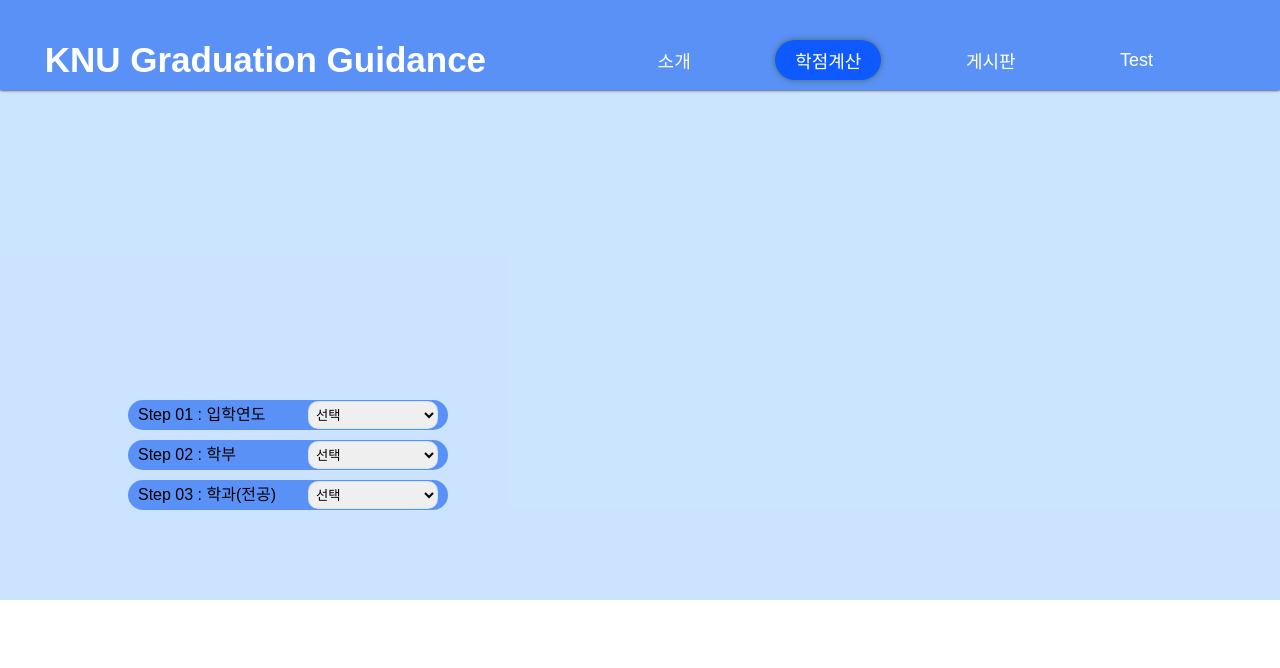
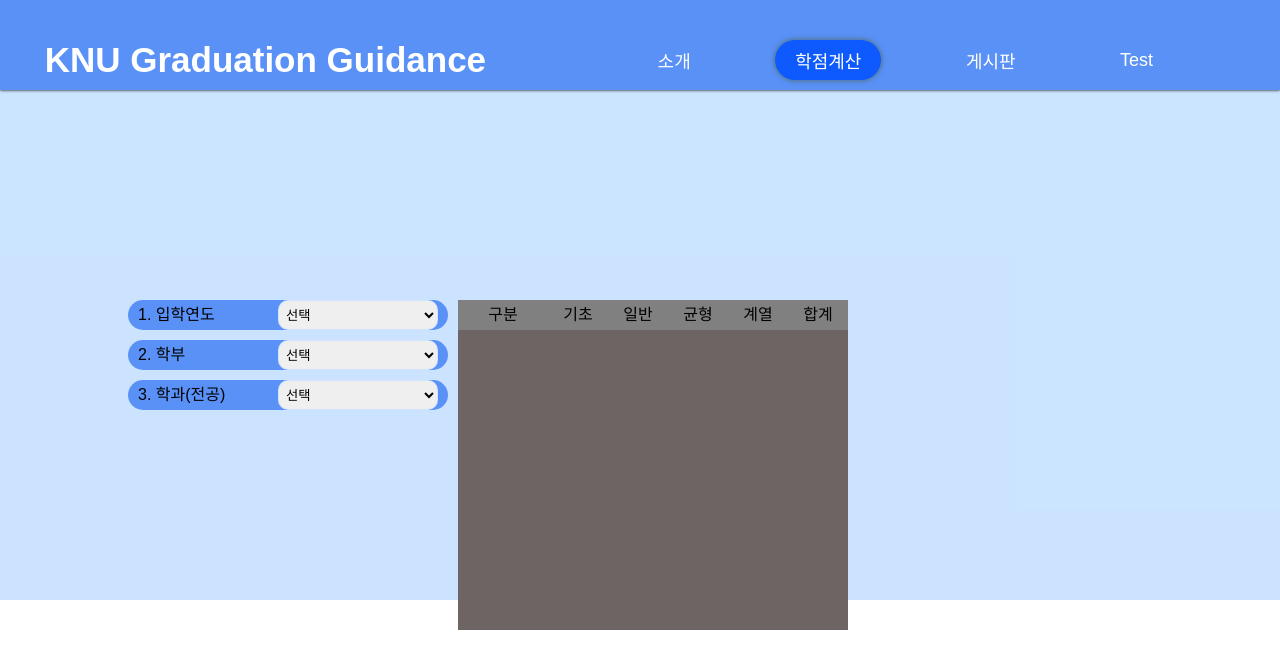
Before and after one commit to rogi-rogi/KNU_Graduation_Guidance, a React (Create React App) app: page / in a window 1280 px wide. Shown: the top 668 px of the page. Built offline with nearby package versions, Linux system fonts and the light colour scheme; a web font is replaced by a local one.

Commit message:
calc to GroupListBox 연동

```diff
--- a/src/components/calc_graduation/CalcBox.js
+++ b/src/components/calc_graduation/CalcBox.js
@@ -5,24 +5,19 @@ import CreditContext from "../../contexts/CreditContext";
 const CalcBox = () => {
   const { groupState } = useContext(GroupContext);
   const { creditState, creditDispatch } = useContext(CreditContext);
-  const TEST = creditDispatch("y1_g3_m1", { type: "GET_CREDIT" });
-  console.log(TEST);
-  const TEMP = groupState["major"].list["y1_g1"];
-  console.log(TEMP);
+
   const [selectYear, setSelectYear] = useState("*");
   const [selectGroup, setSelectGroup] = useState("*");
   const [selectMajor, setSelectMajor] = useState("*");
   const handleOnChangeSelectYear = (e) => {
-    if (e.target.value !== undefined) setSelectYear(e.target.value);
+    if (e.target.value) setSelectYear(e.target.value);
   };
   const handleOnChangeSelectGroup = (e) => {
-    if (e.target.value !== undefined) setSelectGroup(e.target.value);
+    if (e.target.value) setSelectGroup(e.target.value);
   };
   const handleOnChangeSelectMajor = (e) => {
-    if (e.target.value !== undefined) setSelectMajor(e.target.value);
+    if (e.target.value) setSelectMajor(e.target.value);
   };
-  // 입학연도별 대학분류
-  const headerList = ["구분", "기초", "일반", "균형", "계열", "합계"];
 
   useEffect(() => {
     console.log(`select ID : ${selectMajor}`);
@@ -34,25 +29,25 @@ const CalcBox = () => {
       <div className="calc-box-wrapper">
         <div className="list-box-wrapper">
           <GroupListBox
-            header={groupState["year"].header}
-            list={groupState["year"].list["*"]}
+            header={groupState.initGroup["year"].header}
+            list={groupState.initGroup["year"].list["*"]}
             onChange={handleOnChangeSelectYear}
           />
           <GroupListBox
-            header={groupState["group"].header}
-            list={groupState["group"].list[selectYear]}
+            header={groupState.initGroup["group"].header}
+            list={groupState.initGroup["group"].list[selectYear]}
             onChange={handleOnChangeSelectGroup}
           />
           <GroupListBox
-            header={groupState["major"].header}
-            list={groupState["major"].list[selectGroup]}
+            header={groupState.initGroup["major"].header}
+            list={groupState.initGroup["major"].list[selectGroup]}
             onChange={handleOnChangeSelectMajor}
           />
         </div>
-        {/* <div className="calc-box-container-subject">
-          <ViewHeader headerList={headerList} />
-          <ViewCredit {...targetCreditInfo} />
-        </div> */}
+        <div className="calc-box-container-subject">
+          <ViewHeader headerList={groupState.ViewHeaderList} />
+          {/* <ViewCredit {...targetCreditInfo} /> */}
+        </div>
       </div>
     </>
   );
@@ -84,11 +79,9 @@ const ViewCredit = ({ header, creditList, selectGroupID }) => {
   return (
     <>
       <div className="header">{header}</div>
-      {creditList
-        .filter((group) => group.id === selectGroupID)[0]
-        .subject.map((credit) => (
-          <div>{credit}</div>
-        ))}
+      {creditList.subject.map((credit) => (
+        <div>{credit}</div>
+      ))}
     </>
   );
 };
--- a/src/contexts/GroupContext.js
+++ b/src/contexts/GroupContext.js
@@ -1,7 +1,7 @@
 import { createContext } from "react";
 const groupList = {
   year: {
-    header: "Step 01 : 입학연도",
+    header: "1. 입학연도",
     list: {
       "*": [
         { id: "y1", title: "~2012" },
@@ -12,7 +12,7 @@ const groupList = {
     },
   },
   group: {
-    header: "Step 02 : 학부",
+    header: "2. 학부",
     list: {
       // ~2012
       y1: [
@@ -37,7 +37,7 @@ const groupList = {
     },
   },
   major: {
-    header: "Step 03 : 학과(전공)",
+    header: "3. 학과(전공)",
     list: {
       // ~2012 복지융합대학
       y1_g1: [
@@ -76,10 +76,12 @@ const groupList = {
     },
   },
 };
+const ViewHeaderList = ["구분", "기초", "일반", "균형", "계열", "합계"];
+
 const initGroup = groupList;
 
 const GroupContext = createContext({
-  groupState: initGroup,
+  groupState: { initGroup, ViewHeaderList },
 });
 
 export default GroupContext;
--- a/src/pages/Page.scss
+++ b/src/pages/Page.scss
@@ -80,18 +80,24 @@
 }
 
 .calc-box-wrapper {
-  width: 100%;
   padding-top: 300px;
   height: 300px;
   display: flex;
-  flex-direction: column;
-  align-items: center;
-  justify-content: space-around;
+  flex-wrap: wrap;
+  gap: 10px;
+  .list-box-wrapper {
+    display: flex;
+    flex-direction: column;
+    height: 110px;
+    width: max-content;
+    gap: 10px;
+  }
   .calc-box-container-subject {
+    background-color: rgb(110, 100, 100);
     display: inline-grid;
+    width: max-content;
     grid-template-columns: minmax(80px, 1.5fr) repeat(5, minmax(60px, 1fr));
     grid-template-rows: 30px repeat(10, minmax(30px, 1fr));
-
     .header {
       background-color: gray;
       text-align: center;
@@ -100,16 +106,10 @@
   }
 }
 
-.list-box-wrapper {
-  display: flex;
-  flex-direction: column;
-  height: 100px;
-  width: 100%;
-  gap: 10px;
-}
-
 .list-box {
   width: 300px;
+  height: 30px;
+
   display: flex;
   align-items: center;
   justify-content: space-between;
@@ -121,11 +121,11 @@
     line-height: 30px;
   }
   select {
-    width: 130px;
-    height: 28px;
+    width: 160px;
+    height: 30px;
+    box-sizing: border-box;
     border: 1px solid rgba(198, 225, 255, 0.7);
     border-radius: 10px;
-    box-sizing: border-box;
     padding-left: 3px;
     &:focus {
       border-color: rgb(14, 90, 255);
```
